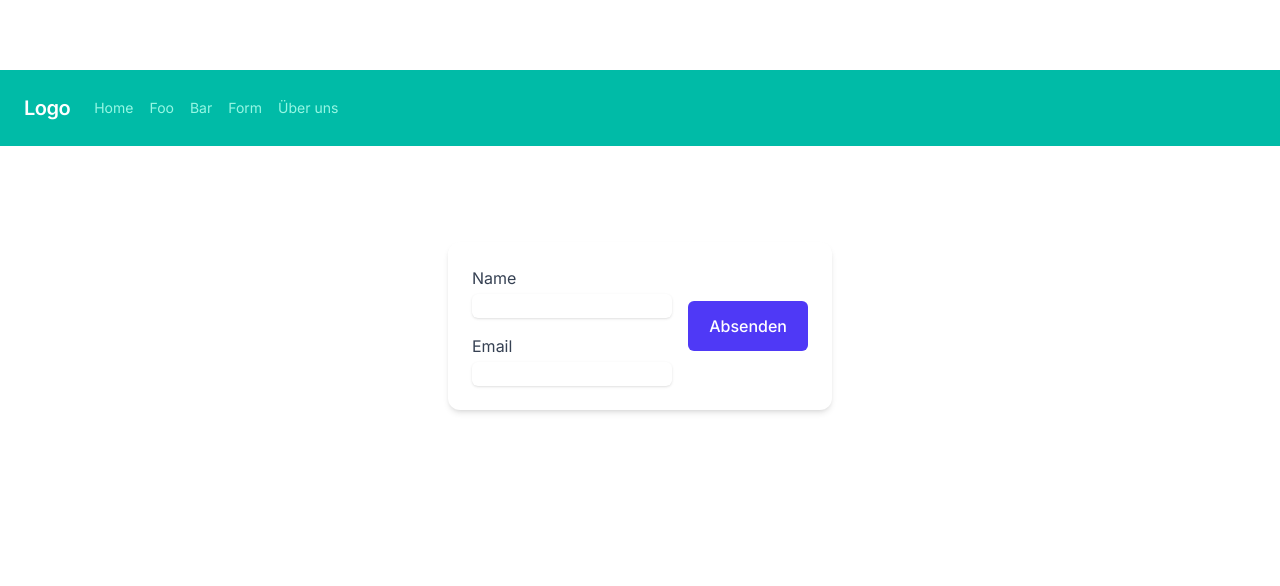
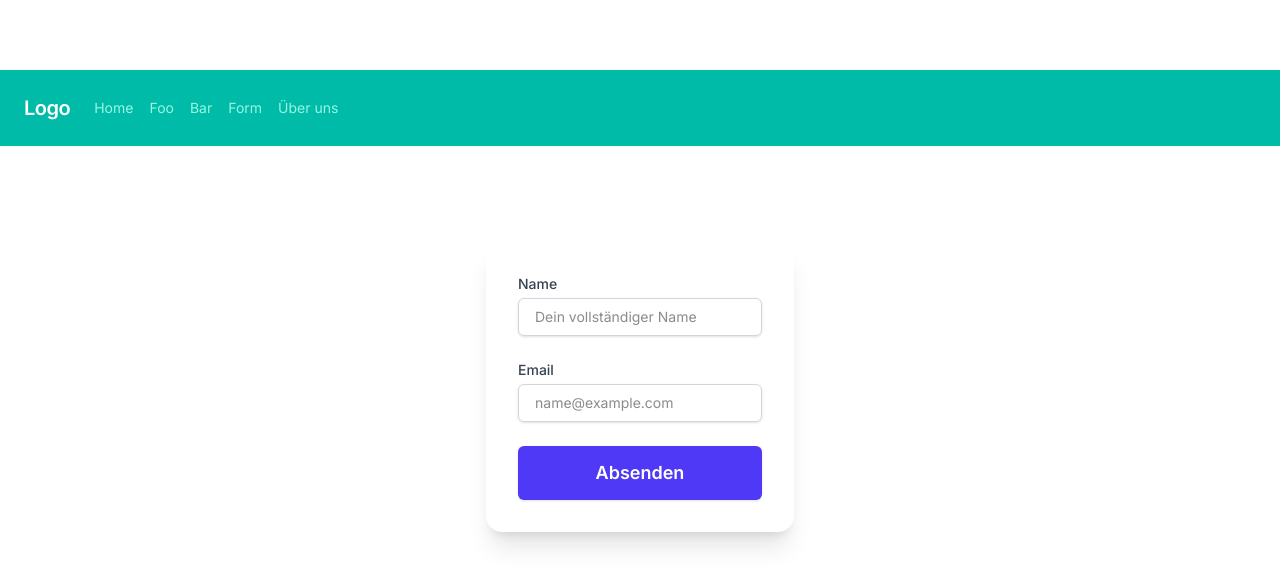
Before and after one commit to guidoffm/next2, a Next.js app: page /form in a window 1280 px wide. Shown: the top 586 px of the page. Built offline with nearby package versions, Linux system fonts and the light colour scheme.

Commit message:
Update simple-form.tsx

```diff
--- a/app/form/simple-form.tsx
+++ b/app/form/simple-form.tsx
@@ -25,18 +25,35 @@ export default function SimpleForm() {
   };
 
   return (
-    <form onSubmit={handleSubmit} className="p-6 max-w-sm mx-auto bg-white rounded-xl shadow-md flex items-center space-x-4">
-    <div className="flex-1">
-      <label className="block">
-        <span className="text-gray-700">Name</span>
-        <input type="text" value={name} onChange={(e) => setName(e.target.value)} className="mt-1 block w-full rounded-md border-gray-300 shadow-sm focus:border-indigo-300 focus:ring focus:ring-indigo-200 focus:ring-opacity-50" />
-      </label>
-      <label className="block mt-4">
-        <span className="text-gray-700">Email</span>
-        <input type="email" value={email} onChange={(e) => setEmail(e.target.value)} className="mt-1 block w-full rounded-md border-gray-300 shadow-sm focus:border-indigo-300 focus:ring focus:ring-indigo-200 focus:ring-opacity-50" />
-      </label>
-    </div>
-    <input type="submit" value="Absenden" className="inline-flex items-center justify-center px-5 py-3 border border-transparent text-base font-medium rounded-md text-white bg-indigo-600 hover:bg-indigo-700" />
-  </form>
+    <form onSubmit={handleSubmit} className="p-8 max-w-lg mx-auto bg-white rounded-2xl shadow-xl space-y-6">
+      <div>
+        <label htmlFor="name" className="block text-sm font-medium text-gray-700 mb-1">Name</label>
+        <input
+          type="text"
+          id="name"
+          value={name}
+          onChange={(e) => setName(e.target.value)}
+          className="mt-1 block w-full px-4 py-2 border border-gray-300 rounded-md shadow-sm focus:ring-indigo-500 focus:border-indigo-500 sm:text-sm"
+          placeholder="Dein vollständiger Name"
+        />
+      </div>
+      <div>
+        <label htmlFor="email" className="block text-sm font-medium text-gray-700 mb-1">Email</label>
+        <input
+          type="email"
+          id="email"
+          value={email}
+          onChange={(e) => setEmail(e.target.value)}
+          className="mt-1 block w-full px-4 py-2 border border-gray-300 rounded-md shadow-sm focus:ring-indigo-500 focus:border-indigo-500 sm:text-sm"
+          placeholder="name@example.com"
+        />
+      </div>
+      <button
+        type="submit"
+        className="w-full flex justify-center py-3 px-4 border border-transparent rounded-md shadow-sm text-lg font-semibold text-white bg-indigo-600 hover:bg-indigo-700 focus:outline-none focus:ring-2 focus:ring-offset-2 focus:ring-indigo-500 transform transition duration-150 ease-in-out hover:scale-105"
+      >
+        Absenden
+      </button>
+    </form>
   );
 }
```
